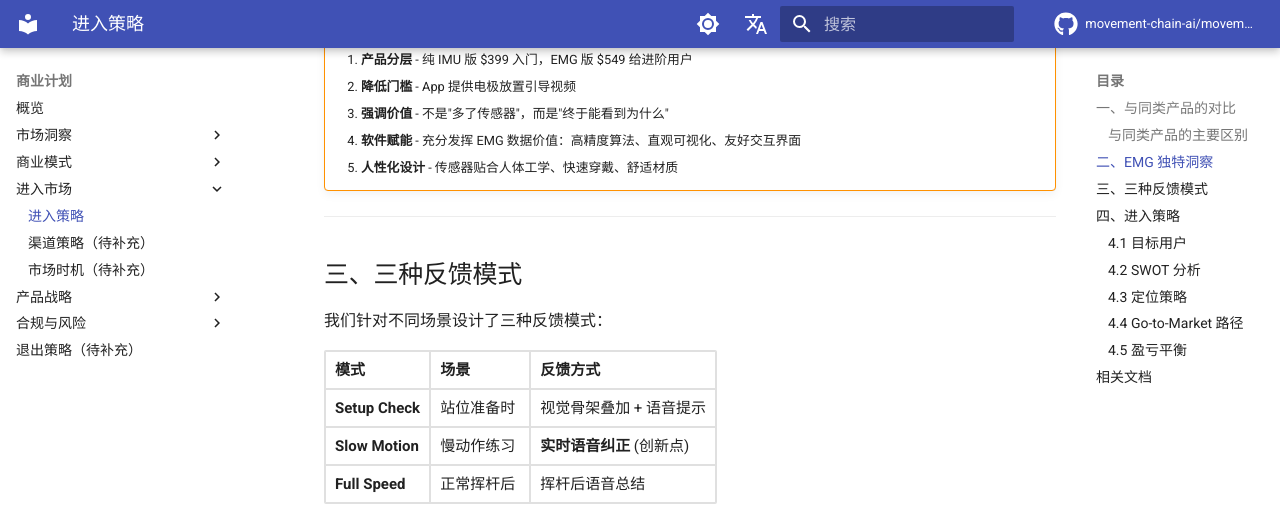
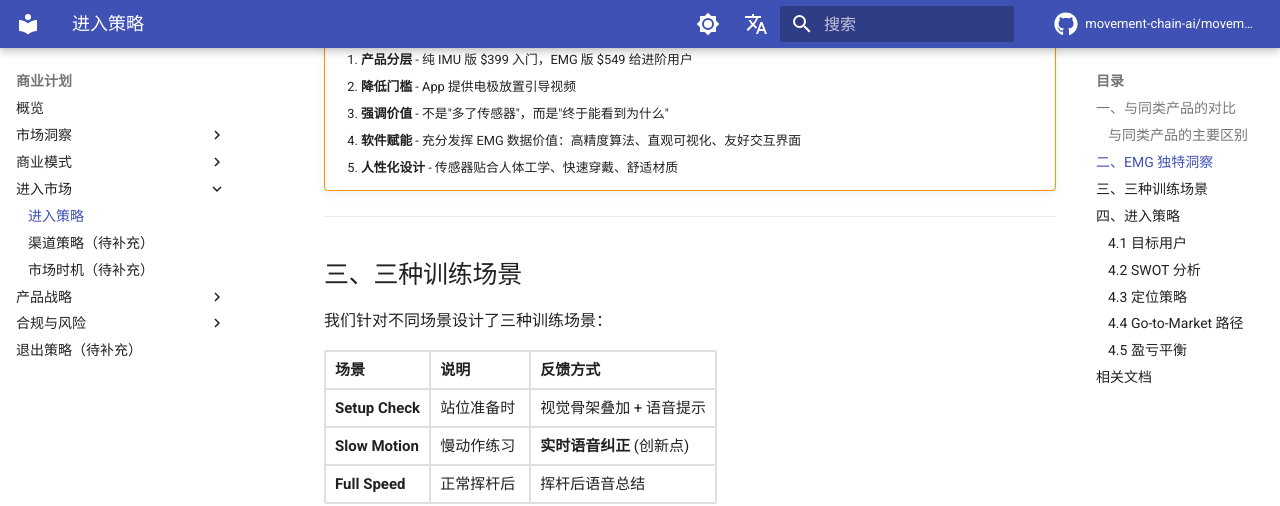
Before and after one commit to movement-chain-ai/movement-chain-docs, an MkDocs documentation site: the page built from docs/zh/business-plan/go-to-market/entry-strategy.md, in a window 1280 px wide and 900 px high, scrolled down 1667 px. Shown: the top 506 px of the window. Built offline with MkDocs 1.6.1 and Material for MkDocs 9.7.7, drawn with Linux system fonts in a browser that asks for light colours; comment, search, counter and statistics services are not loaded; the version menu is left out.

Commit message:
fix: update remaining "三种反馈模式" to "三种训练场景"
- entry-strategy.md: section title and table header
- product-strategy.md: section title and table header
- swing-phases.md: mermaid diagram label

🤖 Generated with [Claude Code](https://claude.com/claude-code)

Co-Authored-By: Claude Opus 4.5 <noreply@anthropic.com>

```diff
--- a/docs/zh/business-plan/go-to-market/entry-strategy.md
+++ b/docs/zh/business-plan/go-to-market/entry-strategy.md
@@ -61,11 +61,11 @@
 
 ---
 
-## 三、三种反馈模式
+## 三、三种训练场景
 
-我们针对不同场景设计了三种反馈模式：
+我们针对不同场景设计了三种训练场景：
 
-| 模式 | 场景 | 反馈方式 |
+| 场景 | 说明 | 反馈方式 |
 |------|------|----------|
 | **Setup Check** | 站位准备时 | 视觉骨架叠加 + 语音提示 |
 | **Slow Motion** | 慢动作练习 | **实时语音纠正** (创新点) |
--- a/docs/zh/design/specs/swing-phases.md
+++ b/docs/zh/design/specs/swing-phases.md
@@ -439,7 +439,7 @@ graph TD
     A --> D[swing-comparison.md]
 
     B --> E[规则引擎 9 条规则]
-    C --> F[三种反馈模式]
+    C --> F[三种训练场景]
     D --> G[DTW 对比算法]
 
     style A fill:#e1f5fe
```
Also changed, not shown: docs/zh/business-plan/product-strategy/product-strategy.md (+3 -3 lines).
